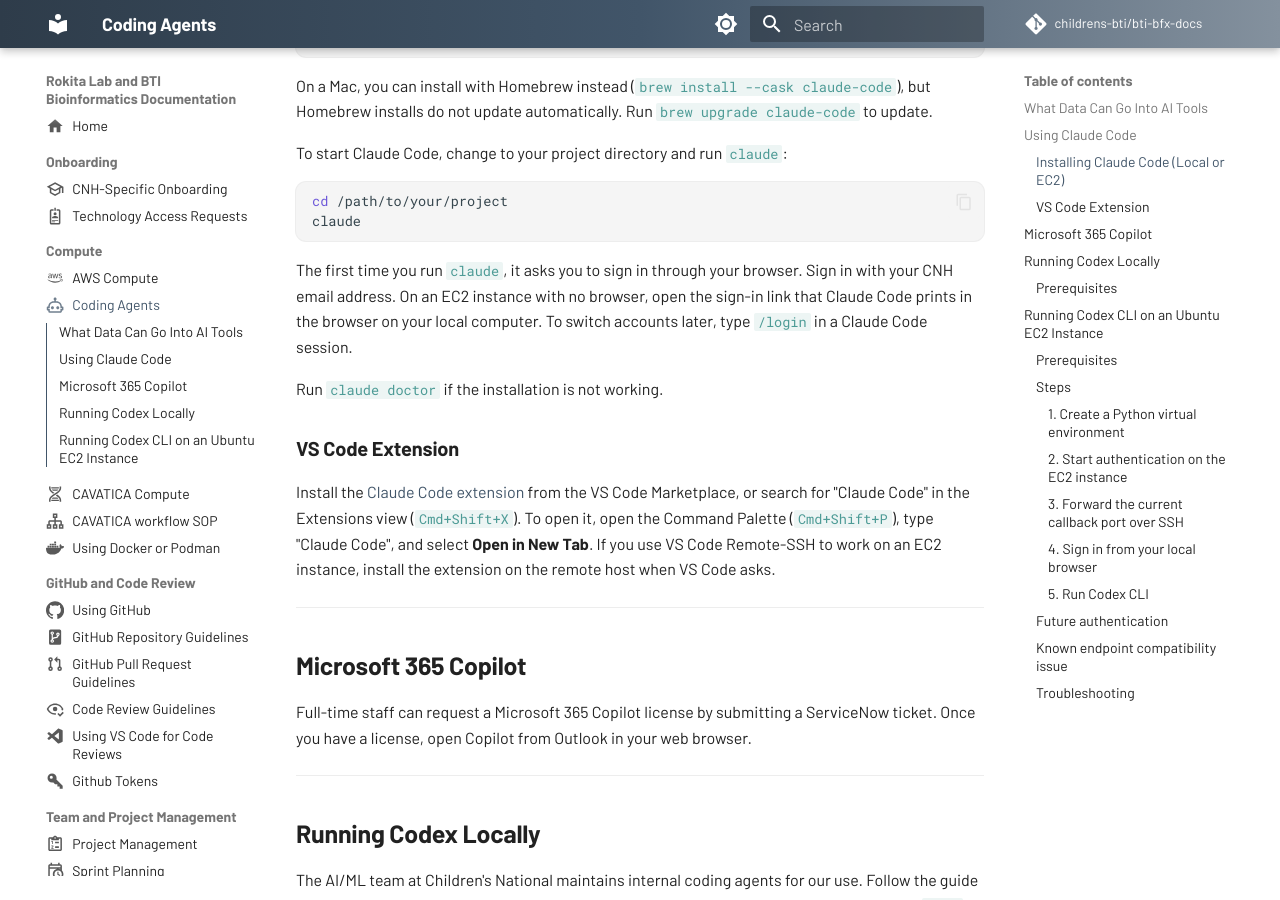
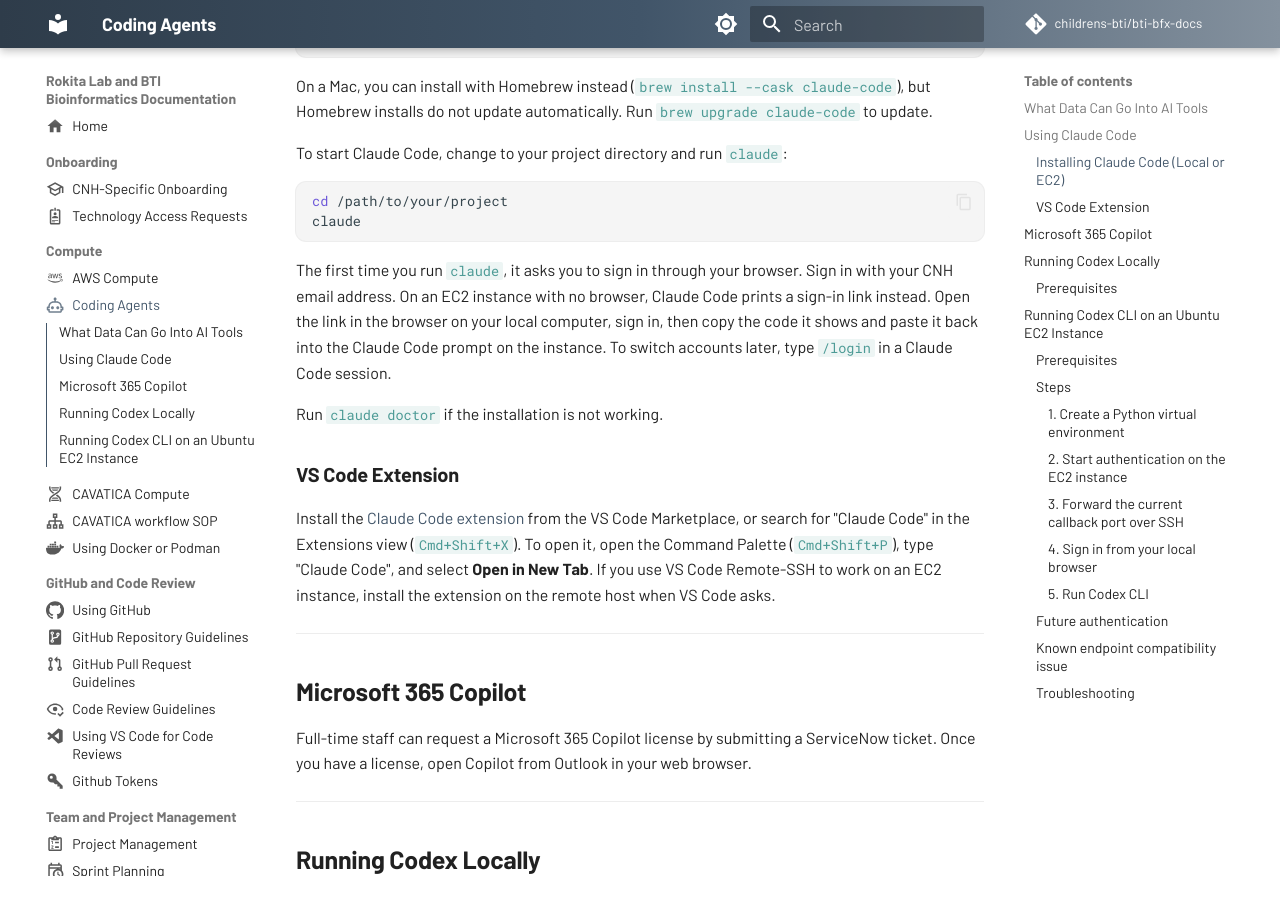
Before and after one commit to childrens-bti/bti-bfx-docs, an MkDocs documentation site: the page built from docs/coding-agents.md, in a window 1280 px wide and 900 px high, scrolled down 1722 px. Built offline with MkDocs 1.6.1 and Material for MkDocs 9.7.7, drawn with Linux system fonts in a browser that asks for light colours; comment, search, counter and statistics services are not loaded.

Commit message:
Update docs/coding-agents.md
Co-authored-by: Chao Di <47455084+chaodi51@users.noreply.github.com>

```diff
--- a/docs/coding-agents.md
+++ b/docs/coding-agents.md
@@ -68,7 +68,7 @@
 
 The first time you run `claude`, it asks you to sign in through your browser.
 Sign in with your CNH email address.
-On an EC2 instance with no browser, open the sign-in link that Claude Code prints in the browser on your local computer.
+On an EC2 instance with no browser, Claude Code prints a sign-in link instead. Open the link in the browser on your local computer, sign in, then copy the code it shows and paste it back into the Claude Code prompt on the instance.
 To switch accounts later, type `/login` in a Claude Code session.
 
 Run `claude doctor` if the installation is not working.
```
